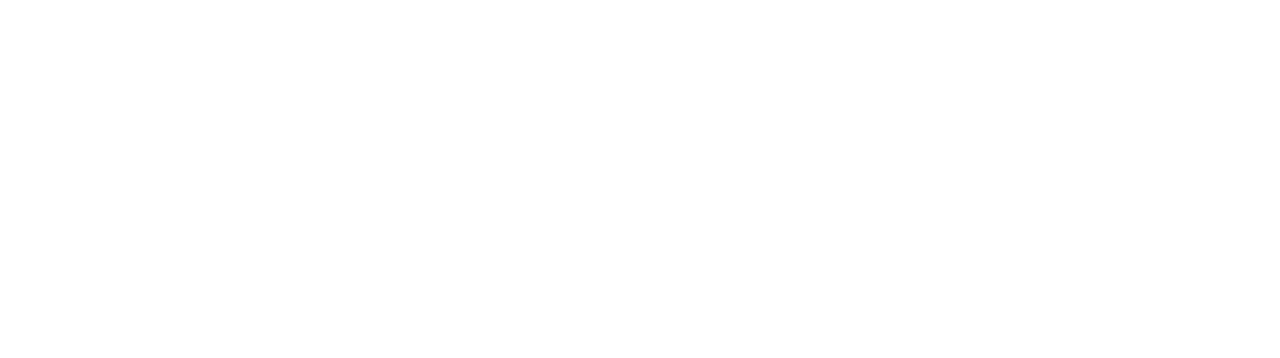
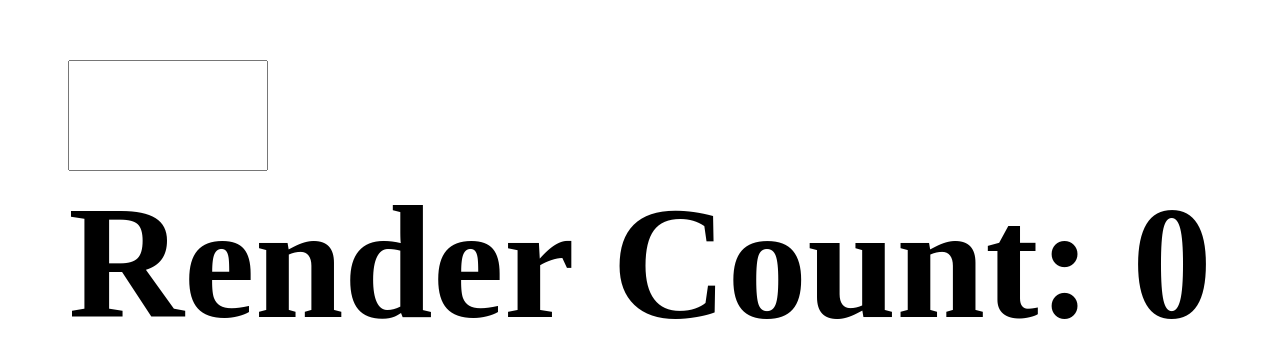
Before and after one commit to Anjum7866/react-redux, a React (Create React App) app: page / in a window 1280 px wide. Shown: the part 192-550 px from the top of the page. Built offline with nearby package versions, Linux system fonts and the light colour scheme.

Commit message:
useRef hook use

```diff
--- a/src/App.js
+++ b/src/App.js
@@ -1,11 +1,24 @@
+import { useState, useEffect, useRef } from "react";
 import React from 'react'
 
 const App = () => {
+  const [inputValue, setInputValue] = useState("");
+  const count = useRef(0);
+
+  useEffect(() => {
+    count.current = count.current + 1;
+  });
+
   return (
-    <div>
-
-    </div>
-  )
+    <>
+      <input
+        type="text"
+        value={inputValue}
+        onChange={(e) => setInputValue(e.target.value)}
+      />
+      <h1>Render Count: {count.current}</h1>
+    </>
+  );
 }
 
 export default App
```
